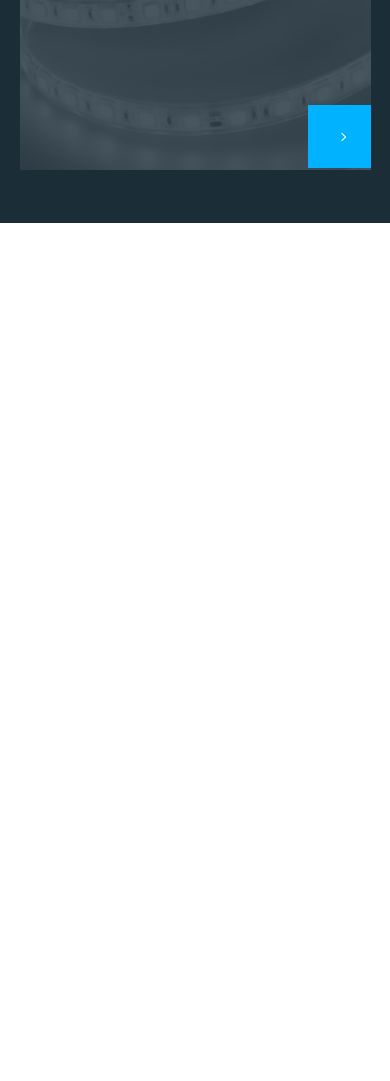
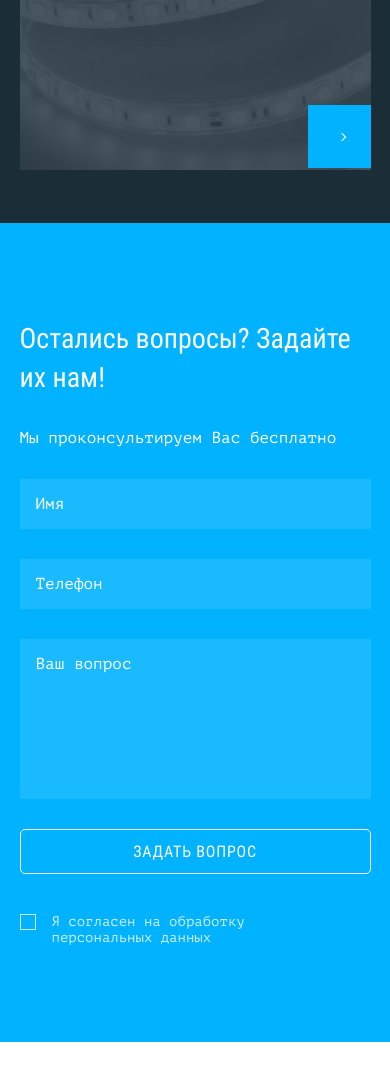
Before and after one commit to wdbyb/smart-device, a website: page source/index.html in a window 390 px wide. Shown: the part 3466-4547 px from the top of the page. Before the commit the page ends 3689 px from the top, so only its background shows below. Drawn offline with nearby package versions, Linux system fonts and the light colour scheme; files that its build step writes are made by us from their sources; files whose address does not match are found by name.

Commit message:
form section

```diff
--- a/source/index.html
+++ b/source/index.html
@@ -155,6 +155,37 @@
           </ul>
         </div>
       </section>
+      <section class="questions">
+        <h2 class="visually-hidden">Задать вопросы</h2>
+        <div class="questions__wrapper">
+          <div class="questions__image">
+            <img src="img/paper-airplane.png" alt="">
+          </div>
+          <div class="questions__info">
+            <p class="questions__title">Остались вопросы? Задайте их нам!</p>
+            <p class="questions__description">Мы проконсультируем Вас бесплатно</p>
+            <form action="POST" class="questions__form">
+              <fieldset class="questions__fieldset">
+                <input class="questions__input" type="text" name="name" id="name" placeholder="Имя">
+                <label for="name" class="visually-hidden">Имя</label>
+                <input class="questions__input" type="text" name="tel" id="tel" placeholder="Телефон">
+                <label for="tel" class="visually-hidden">Телефон</label>
+              </fieldset>
+              <fieldset class="questions__fieldset">
+                <textarea class="questions__textarea" name="text" id="text" cols="30" rows="6" placeholder="Ваш вопрос"></textarea>
+              </fieldset>
+              <fieldset class="questions__fieldset">
+                <button class="questions__button" type="submit">
+                  <span>Задать вопрос</span>
+                </button>
+                <input class="guestions__agreement-checkbox visually-hidden" type="checkbox" name="agreement" id="agreement">
+                <label class="questions__agreement-label" for="agreement">Я согласен на обработку  персональных данных</label>
+              </fieldset>
+            </form>
+          </div>
+        </div>
+      </section>
     </main>
+    <script src="js/script.js"></script>
   </body>
 </html>
--- a/source/js/script.js
+++ b/source/js/script.js
@@ -1,15 +1,34 @@
 'use strict';
-var pageHeader = document.querySelector('.page-header');
-var headerToggle = document.querySelector('.page-header__toggle');
 
-pageHeader.classList.remove('page-header--nojs');
+[].forEach.call(document.querySelectorAll('#tel'), function (input) {
+  let keyCode;
+  function mask(event) {
+      event.keyCode && (keyCode = event.keyCode);
+      let pos = this.selectionStart;
+      if (pos < 3) event.preventDefault();
+      let matrix = "+7 (___) ___-__-__",
+          i = 0,
+          def = matrix.replace(/\D/g, ""),
+          val = this.value.replace(/\D/g, ""),
+          newValue = matrix.replace(/[_\d]/g, function (a) {
+              return i < val.length ? val.charAt(i++) || def.charAt(i) : a;
+          });
+      i = newValue.indexOf("_");
+      if (i != -1) {
+          i < 5 && (i = 3);
+          newValue = newValue.slice(0, i);
+      }
+      let reg = matrix.substr(0, this.value.length).replace(/_+/g,
+          function (a) {
+              return "\\d{1," + a.length + "}";
+          }).replace(/[+()]/g, "\\$&");
+      reg = new RegExp("^" + reg + "$");
+      if (!reg.test(this.value) || this.value.length < 5 || keyCode > 47 && keyCode < 58) this.value = newValue;
+      if (event.type == "blur" && this.value.length < 5) this.value = "";
+  }
 
-headerToggle.addEventListener('click', function () {
-  if (pageHeader.classList.contains('page-header--closed')) {
-    pageHeader.classList.remove('page-header--closed');
-    pageHeader.classList.add('page-header--opened');
-  } else {
-    pageHeader.classList.add('page-header--closed');
-    pageHeader.classList.remove('page-header--opened');
-  }
+  input.addEventListener("input", mask, false);
+  input.addEventListener("focus", mask, false);
+  input.addEventListener("blur", mask, false);
+  input.addEventListener("keydown", mask, false);
 });
--- /dev/null
+++ b/source/sass/blocks/questions.scss
@@ -0,0 +1,207 @@
+.questions {
+  min-height: 670px;
+  margin-bottom: 500px;
+  background: #00B2FF;
+  color: #FFFFFF;
+}
+
+.questions__wrapper {
+  display: flex;
+  max-width: 1260px;
+  padding: 96px 45px;
+  margin: 0 auto;
+
+  @media (max-width: 1023px) {
+    padding: 96px 90px;
+  }
+
+  @media (max-width: 767px) {
+    padding: 96px 5%;
+  }
+}
+
+.questions__image {
+  margin-top: 65px;
+  margin-right: auto;
+
+  @media (max-width: 1023px) {
+    display: none;
+  }
+}
+
+.questions__info {
+  max-width: 570px;
+  margin-left: 20px;
+
+  @media (max-width: 1023px) {
+    flex-grow: 1;
+    max-width: inherit;
+    margin-left: 0;
+  }
+}
+
+.questions__fieldset {
+  position: relative;
+  display: flex;
+  margin-bottom: 40px;
+
+  &:last-child {
+    margin-bottom: 0;
+  }
+
+  @media (max-width: 767px) {
+    flex-wrap: wrap;
+    margin: 0;
+  }
+}
+
+.questions__title {
+  margin-bottom: 7px;
+  font-family: "Roboto Condensed", "Arial", sans-serif;
+  font-weight: 400;
+  font-size: 36px;
+  line-height: 51px;
+
+  @media (max-width: 1023px) {
+    font-size: 32px;
+    line-height: 45px;
+  }
+
+  @media (max-width: 767px ) {
+    margin: 0;
+    margin-bottom: 30px;
+    font-size: 28px;
+    line-height: 39px;
+  }
+}
+
+.questions__description {
+  margin-bottom: 49px;
+  font-family: "PT Mono", "Arial", sans-serif;
+  font-weight: 400;
+  font-size: 16px;
+  line-height: 22px;
+
+  @media (max-width: 767px ) {
+    margin: 0;
+    margin-bottom: 30px;
+  }
+}
+
+.questions__input {
+  width: 100%;
+  max-width: 270px;
+  padding: 14px 16px;
+  font-family: "PT Mono", "Arial", sans-serif;
+  font-weight: 400;
+  font-size: 16px;
+  line-height: 22px;
+  background: rgba(255,255,255,0.1);
+  color: #fff;
+
+  &:first-child {
+    margin-right: 30px;
+  }
+
+  &::placeholder {
+    color: #fff;
+  }
+
+  @media (max-width: 1023px ) {
+    max-width: inherit;
+  }
+
+  @media (max-width: 767px ) {
+    margin: 0;
+    margin-bottom: 30px;
+
+    &:first-child {
+      margin-right: 0;
+    }
+  }
+}
+
+.questions__textarea {
+  width: 100%;
+  padding: 14px 16px;
+  font-family: "PT Mono", "Arial", sans-serif;
+  font-weight: 400;
+  font-size: 16px;
+  line-height: 22px;
+  background: rgba(255,255,255,0.1);
+  color: #fff;
+  resize: none;
+
+  &::placeholder {
+    color: #fff;
+  }
+
+  @media (max-width: 767px ) {
+    margin: 0;
+    margin-bottom: 30px;
+  }
+}
+
+.questions__button {
+  display: flex;
+  justify-content: center;
+  align-items: center;
+  width: 270px;
+  height: 45px;
+  padding: 0;
+  margin-right: 38px;
+  font-family: "Roboto Condensed", "Arial", sans-serif;
+  font-weight: 400;
+  font-size: 16px;
+  line-height: 19px;
+  text-align: center;
+  letter-spacing: 0.05em;
+  text-transform: uppercase;
+  color: #fff;
+  border: 1px solid #fff;
+  border-radius: 5px;
+  background: #00B2FF;
+  cursor: pointer;
+
+  @media (max-width: 767px ) {
+    width: 100%;
+    margin: 0;
+    margin-bottom: 30px;
+  }
+}
+
+.questions__agreement-label {
+  position: relative;
+  max-width: 230px;
+  padding-left: 32px;
+  margin-top: 10px;
+  font-family: "PT Mono", "Arial", sans-serif;
+  font-weight: 400;
+  font-size: 14px;
+  line-height: 16px;
+  opacity: 0.8;
+  cursor: pointer;
+}
+
+.guestions__agreement-checkbox + label::before {
+  content: "";
+  position: absolute;
+  top: 0;
+  left: 0;
+  width: 16px;
+  height: 16px;
+  border: 1px solid #fff;
+}
+
+.guestions__agreement-checkbox:checked + label::after {
+  content: "";
+  position: absolute;
+  top: 2px;
+  left: 5px;
+  width: 5px;
+  height: 8px;
+  border: solid #fff;
+  border-width: 0 1px 1px 0;
+  padding: 1px;
+  transform: rotate(45deg);
+}
--- a/source/sass/style.scss
+++ b/source/sass/style.scss
@@ -8,3 +8,4 @@
 @import "blocks/about.scss";
 @import "blocks/intro.scss";
 @import "blocks/services.scss";
+@import "blocks/questions.scss";
--- a/source/sass/utils/global.scss
+++ b/source/sass/utils/global.scss
@@ -48,3 +48,21 @@ h1, h2, h3, h4, h5, h6, p, ul {
 ul {
   list-style: none;
 }
+
+fieldset {
+  padding: 0;
+  margin: 0;
+  border: none;
+  outline: none;
+}
+
+input {
+  padding: 0;
+  margin: 0;
+  border: 0;
+}
+
+textarea {
+  padding: 0;
+  border: none;
+}
```
Also changed, not shown: build/css/style.min.css, build/index.html, build/js/script.js, 1 other file.
